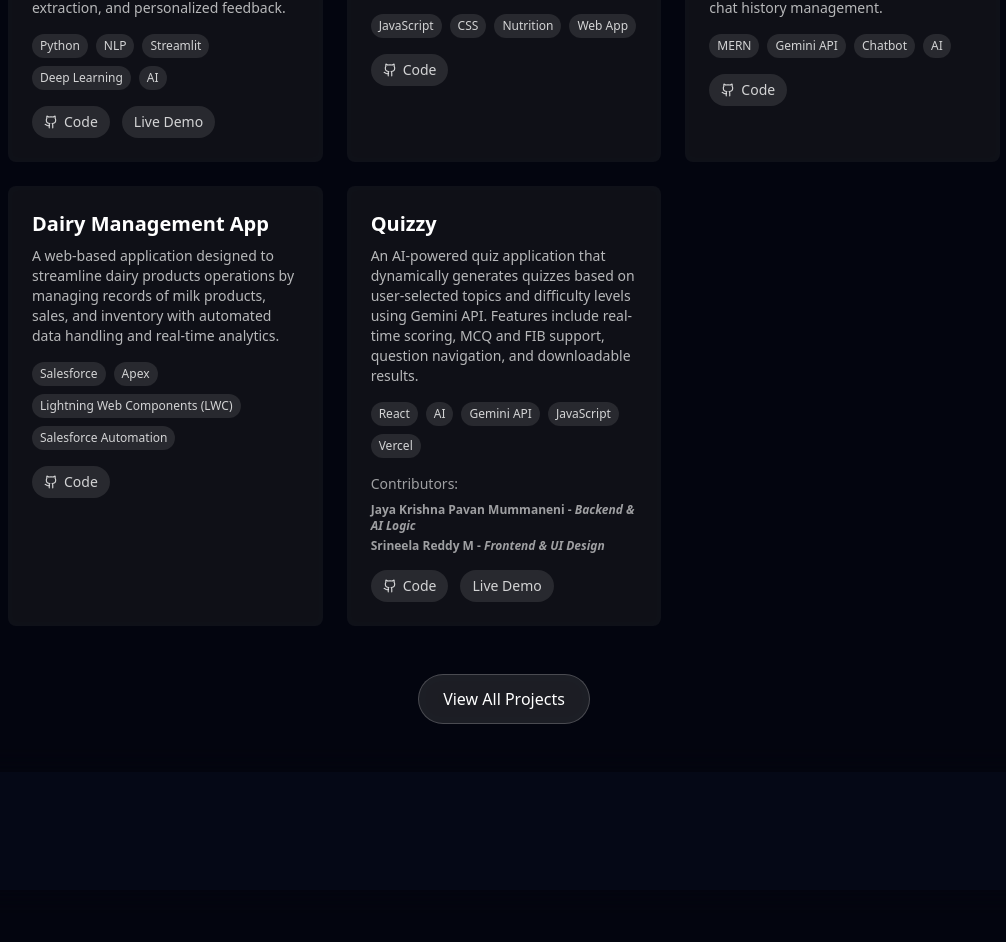
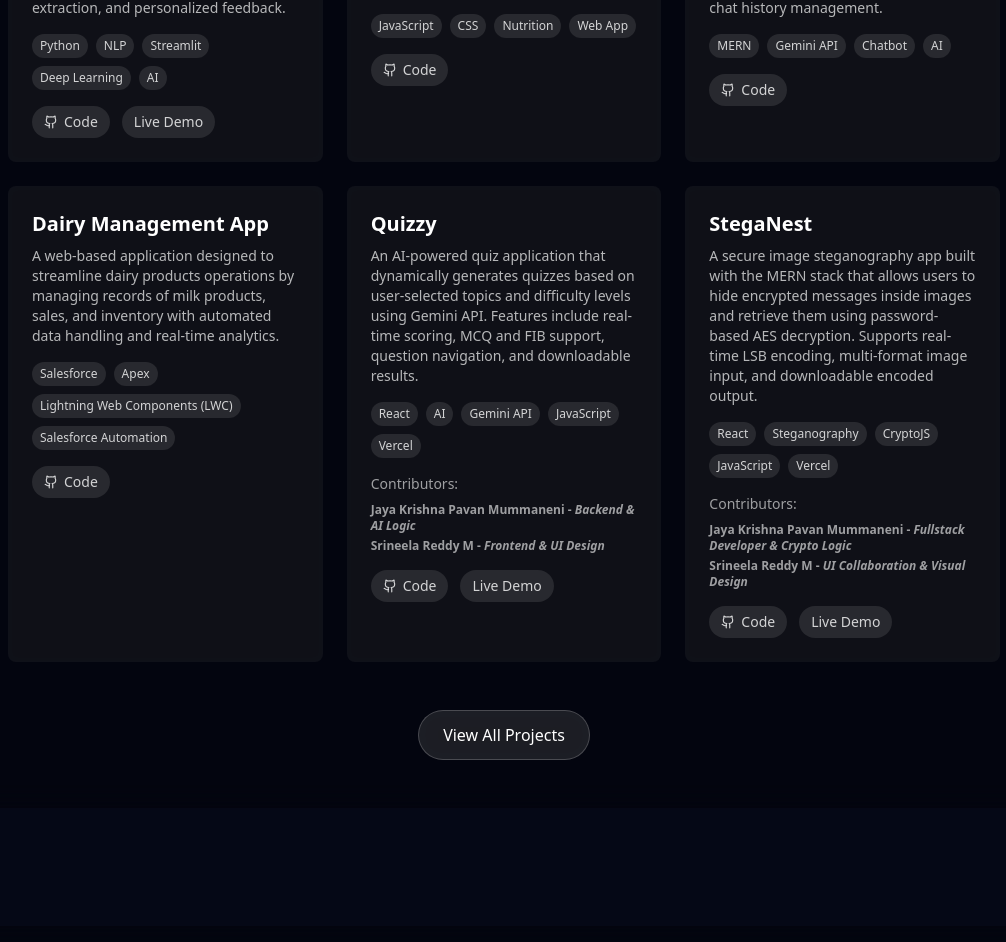
Before and after one commit to jkplearner/my-portfolio, a React (Vite) app: page / in a window 1280 px wide. Shown: the part 2712-3654 px from the top of the page, without its empty margins (136-1142 px from the left). Built offline with nearby package versions, Linux system fonts and the light colour scheme.

Commit message:
New Project added and Packages updated

```diff
--- a/package.json
+++ b/package.json
@@ -15,9 +15,10 @@
     "@react-three/fiber": "^8.15.16",
     "framer-motion": "^11.0.8",
     "lucide-react": "^0.344.0",
+    "postprocessing": "^6.37.4",
     "react": "^18.2.0",
     "react-dom": "^18.2.0",
-    "three": "^0.162.0"
+    "three": "^0.167.1"
   },
   "devDependencies": {
     "@eslint/js": "^8.56.0",
--- a/src/components/ui/sections/ProjectsSection.tsx
+++ b/src/components/ui/sections/ProjectsSection.tsx
@@ -80,6 +80,29 @@
         },
       ],
     },
+    {
+  title: "StegaNest",
+  description:
+    "A secure image steganography app built with the MERN stack that allows users to hide encrypted messages inside images and retrieve them using password-based AES decryption. Supports real-time LSB encoding, multi-format image input, and downloadable encoded output.",
+  tags: ["React", "Steganography", "CryptoJS", "JavaScript", "Vercel"],
+  links: {
+    github: "https://github.com/jkplearner/StegaNest",
+    liveDemo: "https://stega-nest.vercel.app/",
+  },
+  contributors: [
+    {
+      name: "Jaya Krishna Pavan Mummaneni",
+      role: "Fullstack Developer & Crypto Logic",
+      github: "https://github.com/jkplearner",
+    },
+    {
+      name: "Srineela Reddy M",
+      role: "UI Collaboration & Visual Design",
+      github: "https://github.com/srinime1806",
+    }
+  ],
+}
+
   ];
 
   const containerVariants = {
```
Also changed, not shown: 1 other file (tests, documents, lock files or other folders).
